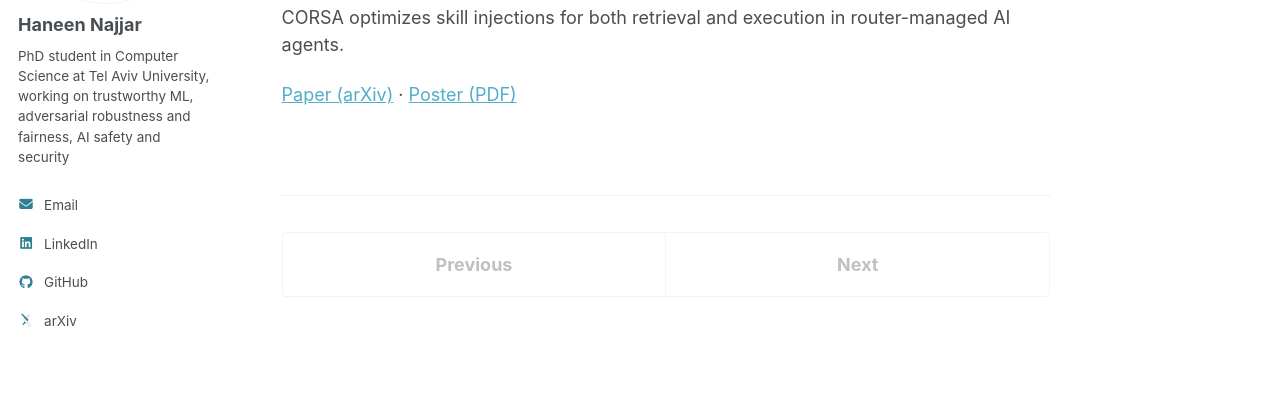
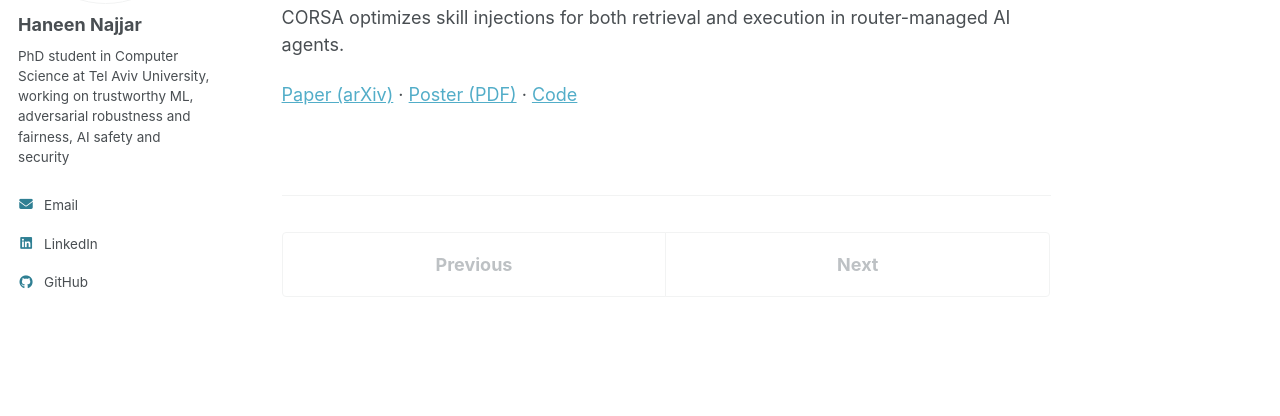
Before and after one commit to haneenn24/haneenn24.github.io, a Jekyll site: the page built from _publications/2026-10-06-corsa.md, in a window 1280 px wide. Shown: the part 270-686 px from the top of the page. Built offline with Jekyll 4.4.1, drawn with Linux system fonts in a browser that asks for light colours; some web fonts are replaced; a script bundle is joined from its source files by our own code; library files that are not in the unit come from our copies.

Commit message:
Remove sidebar arXiv and link CORSA code

```diff
--- a/_config.yml
+++ b/_config.yml
@@ -29,9 +29,6 @@ author:
     - label: "GitHub"
       icon: "fab fa-fw fa-github"
       url: "https://github.com/haneenn24"
-    - label: "arXiv"
-      icon: "ai ai-arxiv"
-      url: "https://arxiv.org/abs/2509.12939"
 
 # Plugins allowed by GitHub Pages
 plugins:
--- a/_publications/2026-10-06-corsa.md
+++ b/_publications/2026-10-06-corsa.md
@@ -8,6 +8,7 @@ authors: "Haneen Najjar, Luca Scionis, Haritz Puerto, Sahar Abdelnabi"
 tags: [AI Safety, LLM Security, Prompt Injection]
 paperurl: "https://arxiv.org/abs/2610.08098"
 posterurl: "/files/CORSA_poster.pdf"
+codeurl: "https://github.com/compass-group-tue/CORSA-Cluster-Optimization-for-Router-Aware-Skill-Attacks"
 excerpt: "CORSA optimizes skill injections for both retrieval and execution in router-managed AI agents."
 layout: single
 author_profile: true
@@ -17,4 +18,4 @@ author_profile: true
 
 CORSA optimizes skill injections for both retrieval and execution in router-managed AI agents.
 
-[Paper (arXiv)](https://arxiv.org/abs/2610.08098) · [Poster (PDF)]({{ page.posterurl | relative_url }})
+[Paper (arXiv)](https://arxiv.org/abs/2610.08098) · [Poster (PDF)]({{ page.posterurl | relative_url }}) · [Code]({{ page.codeurl }})
```
